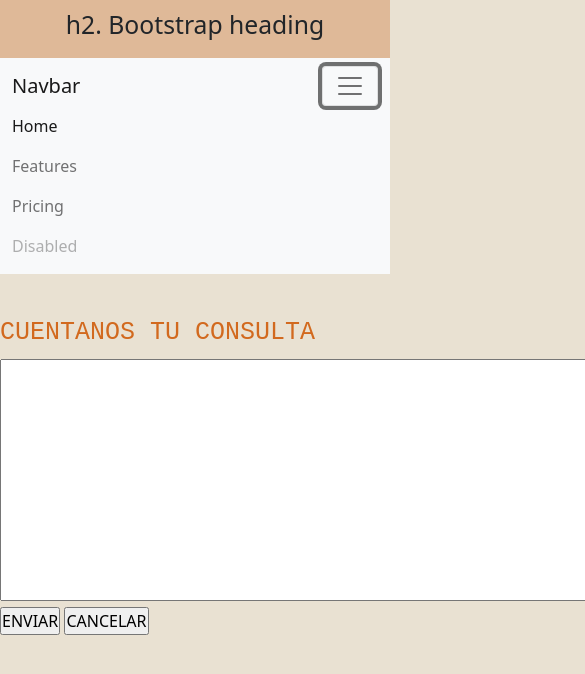
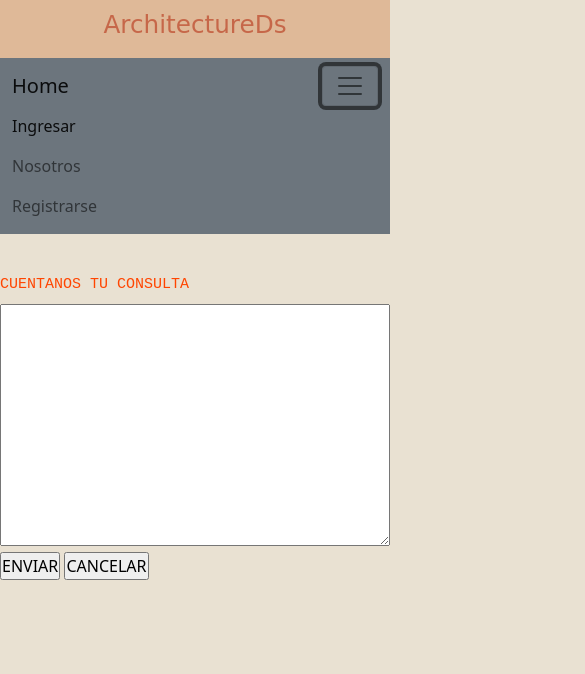
Before and after one commit to EstebanCasalotti/nuevo_repositorio, a plain HTML site: page pages/Contacto.html in a window 390 px wide. Both pictures are taken after a click on the button "Toggle navigation". Shown: the top 674 px of the page, 585 px wide, since content can reach past the window. Drawn offline with nearby package versions, Linux system fonts and the light colour scheme; a web font is replaced by a local one.

Commit message:
bootstrap y mediaquery

```diff
--- a/css/styles.css
+++ b/css/styles.css
@@ -210,3 +210,27 @@ legend{
 .h5{
     color: rgba(231, 97, 60, 0.849);
 }
+.h2Contacto{
+    color: rgba(194, 88, 59, 0.849);
+    font-family: 'Oleo Script Swash Caps', cursive;
+}
+@media only screen and (max-width:600px){
+   legend{
+       font-size: 15px;
+       color: orangered;
+   }
+   textarea{
+       width: 100%;
+   }
+
+
+}
+@media only screen and (min-width:600px){
+
+    textarea{
+        width: 100%;
+    }
+}
+.card-title{
+    color: blue;
+}
--- a/pages/Contacto.html
+++ b/pages/Contacto.html
@@ -6,31 +6,33 @@
     <meta name="viewport" content="width=device-width, initial-scale=1.0">
     <link href="https://cdn.jsdelivr.net/npm/bootstrap@5.0.2/dist/css/bootstrap.min.css" rel="stylesheet" integrity="sha384-EVSTQN3/azprG1Anm3QDgpJLIm9Nao0Yz1ztcQTwFspd3yD65VohhpuuCOmLASjC" crossorigin="anonymous">
     <link rel="stylesheet" href="../css/styles.css">
+    <link rel="preconnect" href="https://fonts.gstatic.com">
+    <link href="https://fonts.googleapis.com/css2?family=Oleo+Script+Swash+Caps&display=swap" rel="stylesheet">
+    <link rel="stylesheet" href="https://cdnjs.cloudflare.com/ajax/libs/animate.css/4.1.1/animate.min.css"/>
+    <link rel="preconnect" href="https://fonts.gstatic.com">
+    <link href="https://fonts.googleapis.com/css2?family=Sen:wght@700&family=Source+Serif+Pro:ital,wght@1,200&display=swap" rel="stylesheet">
     <title>Document</title>
 </head>
 <body>
     <header>
-        <h2>h2. Bootstrap heading</h2>
+        <h2 class="animate__animated animate__fadeInDown h2Contacto">ArchitectureDs</h2>
     </header>
-    <nav class="navbar navbar-expand-lg navbar-light bg-light">
+    <nav class="navbar navbar-expand-lg navbar-light bg-secondary">
         <div class="container-fluid">
-          <a class="navbar-brand" href="../index.html">Navbar</a>
+          <a class="navbar-brand" href="../index.html">Home</a>
           <button class="navbar-toggler" type="button" data-bs-toggle="collapse" data-bs-target="#navbarNav" aria-controls="navbarNav" aria-expanded="false" aria-label="Toggle navigation">
             <span class="navbar-toggler-icon"></span>
           </button>
           <div class="collapse navbar-collapse" id="navbarNav">
             <ul class="navbar-nav">
               <li class="nav-item">
-                <a class="nav-link active" aria-current="page" href="Ingresar.html">Home</a>
+                <a class="nav-link active" aria-current="page" href="Ingresar.html">Ingresar</a>
               </li>
               <li class="nav-item">
-                <a class="nav-link" href="Nosotros.html">Features</a>
+                <a class="nav-link" href="Nosotros.html">Nosotros</a>
               </li>
               <li class="nav-item">
-                <a class="nav-link" href="#">Pricing</a>
-              </li>
-              <li class="nav-item">
-                <a class="nav-link disabled" href="Registrarse.html" tabindex="-1" aria-disabled="true">Disabled</a>
+                <a class="nav-link" href="../pages/Registrarse.html">Registrarse</a>
               </li>
             </ul>
           </div>
```
Also changed, not shown: index.html (+7 -7 lines).
